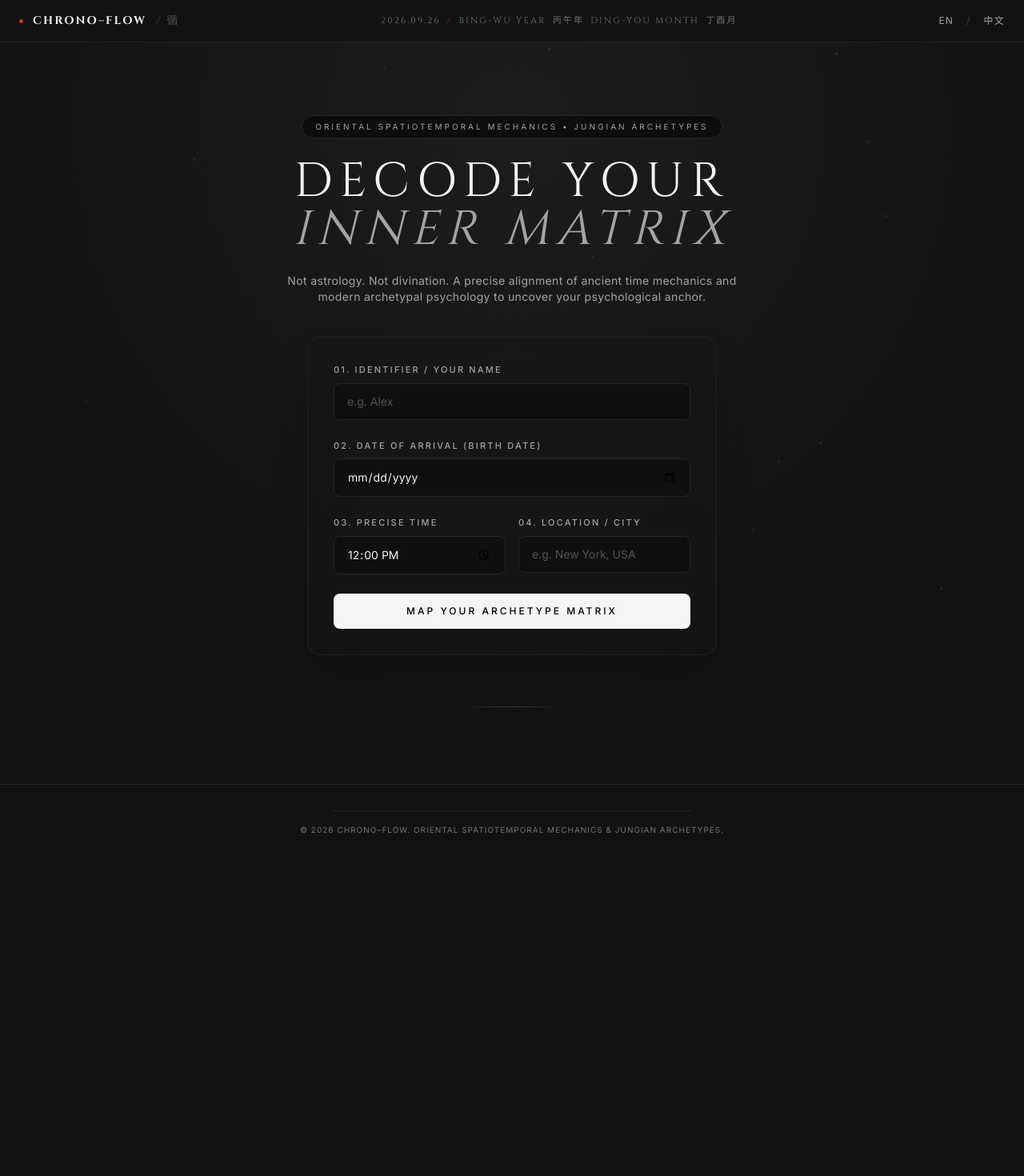
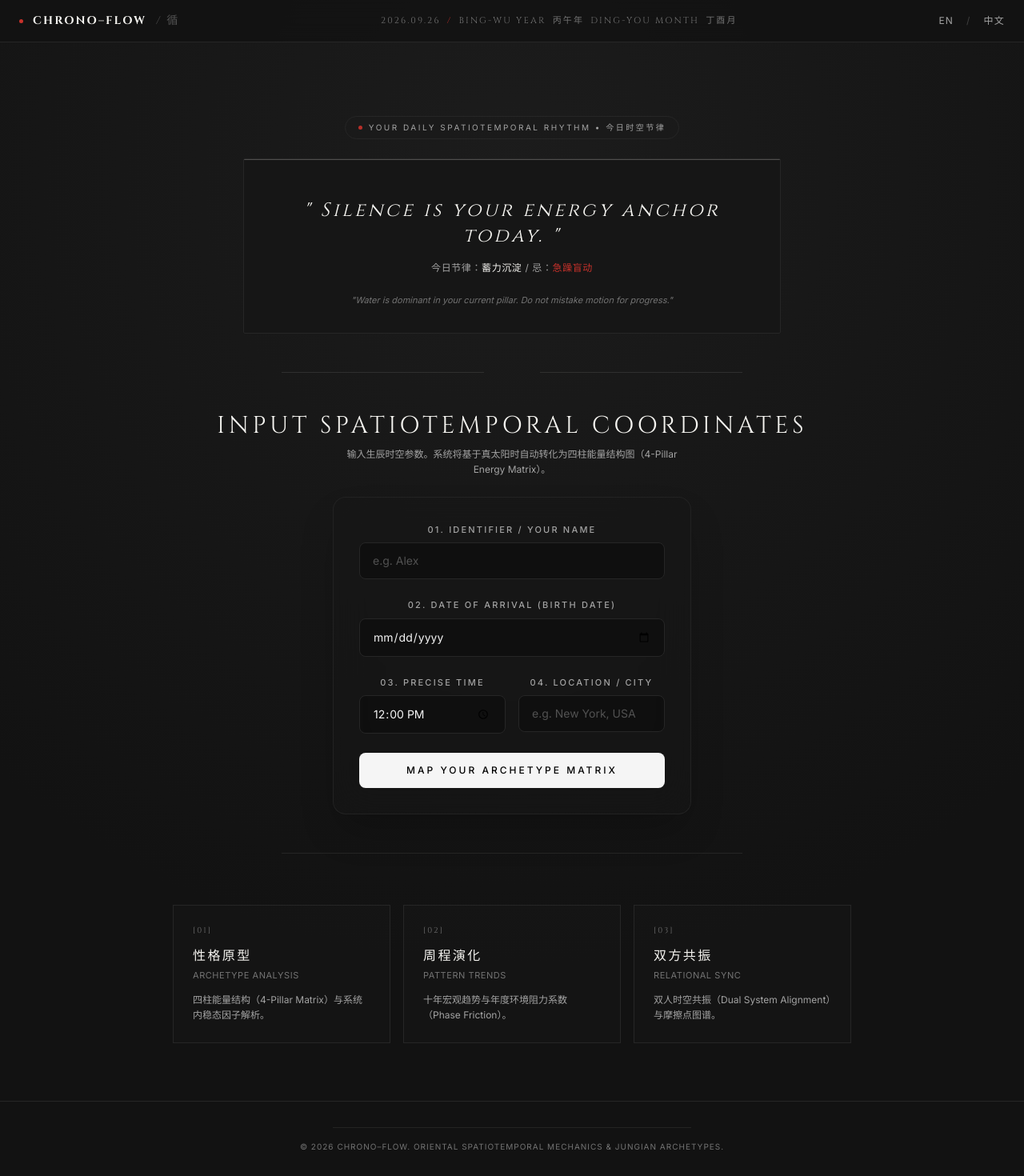
Before and after one commit to wxu198024-art/chrono-flow, a Next.js app: page / in a window 1280 px wide. Shown: the top 1470 px of the page at 80% size. Before the commit the page ends 1077 px from the top, so only its background shows below. Built offline with nearby package versions, Linux system fonts and the light colour scheme.

Commit message:
Update page.tsx

```diff
--- a/app/page.tsx
+++ b/app/page.tsx
@@ -1,34 +1,99 @@
-import InkBackground from '@/components/InkBackground';
+import React from 'react';
 import BirthForm from '@/components/BirthForm';
 
 export default function HomePage() {
   return (
-    <div className="relative min-h-[85vh] flex flex-col items-center justify-center px-6 py-12">
+    <div className="max-w-4xl mx-auto px-6 py-6 space-y-12">
 
-      {/* 水墨/爻线 Canvas 背景 */}
-      <InkBackground />
-
-      {/* Hero 区域：高冷极简标题 */}
-      <div className="relative z-10 text-center max-w-3xl mx-auto space-y-6 mb-10">
-        <div className="inline-block border border-neutral-800 bg-neutral-950/80 px-4 py-1.5 rounded-full text-[10px] tracking-[0.3em] uppercase text-neutral-400">
-          Oriental Spatiotemporal Mechanics • Jungian Archetypes
+      {/* 模块 1：YOUR DAILY RHYTHM (今日时空节律) */}
+      <section className="text-center space-y-6 pt-6">
+        <div className="inline-flex items-center space-x-2 border border-[#262626] bg-[#1a1a1a]/50 px-4 py-1.5 rounded-full text-[10px] tracking-[0.25em] text-neutral-400 uppercase">
+          <span className="cinnabar-dot animate-pulse"></span>
+          <span>Your Daily Spatiotemporal Rhythm • 今日时空节律</span>
         </div>
 
-        <h1 className="font-serif-title text-4xl sm:text-6xl font-normal tracking-[0.15em] leading-tight text-neutral-100">
-          DECODE YOUR <br />
-          <span className="italic font-light text-neutral-400">INNER MATRIX</span>
-        </h1>
+        {/* 极简深度提示卡片 */}
+        <div className="p-8 border border-[#262626] bg-[#161616] rounded-sm max-w-2xl mx-auto space-y-4 relative overflow-hidden">
+          <div className="absolute top-0 left-0 w-full yao-yang"></div>
 
-        <p className="text-xs sm:text-sm text-neutral-400 max-w-xl mx-auto leading-relaxed tracking-wide">
-          Not astrology. Not divination. A precise alignment of ancient time mechanics and modern archetypal psychology to uncover your psychological anchor.
-        </p>
-      </div>
+          <p className="font-serif-title text-xl md:text-2xl text-[#F5F4F0] italic tracking-wide">
+            " Silence is your energy anchor today. "
+          </p>
+          <p className="text-xs text-neutral-400 tracking-wider">
+            今日节律：<span className="text-[#F5F4F0]">蓄力沉淀</span> / 忌：<span className="text-[#C8322B]">急躁盲动</span>
+          </p>
 
-      {/* 生辰表单 */}
-      <BirthForm />
+          <div className="pt-2 text-[11px] text-neutral-500 italic">
+            "Water is dominant in your current pillar. Do not mistake motion for progress."
+          </div>
+        </div>
+      </section>
 
-      {/* 底部极细爻线装饰 */}
-      <div className="mt-16 w-32 h-[1px] bg-gradient-to-r from-transparent via-neutral-700 to-transparent"></div>
+      {/* 阴爻分割线 */}
+      <div className="yao-yin max-w-xl mx-auto opacity-40"></div>
+
+      {/* 模块 2：输入时空坐标 (Spatiotemporal Coordinates) */}
+      <section className="space-y-6 text-center">
+        <div className="space-y-2">
+          <h2 className="font-serif-title text-2xl md:text-3xl text-[#F5F4F0] uppercase">
+            Input Spatiotemporal Coordinates
+          </h2>
+          <p className="text-xs text-neutral-400 max-w-md mx-auto leading-relaxed">
+            输入生辰时空参数。系统将基于真太阳时自动转化为四柱能量结构图（4-Pillar Energy Matrix）。
+          </p>
+        </div>
+
+        {/* 生辰表单挂载区 */}
+        <div className="max-w-md mx-auto">
+          <BirthForm />
+        </div>
+      </section>
+
+      {/* 阳爻分割线 */}
+      <div className="yao-yang max-w-xl mx-auto opacity-30"></div>
+
+      {/* 模块 3：三大核心分析维度看板 */}
+      <section className="grid grid-cols-1 md:grid-cols-3 gap-4 pt-4">
+        {[
+          {
+            num: '01',
+            title: '性格原型',
+            en: 'Archetype Analysis',
+            desc: '四柱能量结构（4-Pillar Matrix）与系统内稳态因子解析。',
+          },
+          {
+            num: '02',
+            title: '周程演化',
+            en: 'Pattern Trends',
+            desc: '十年宏观趋势与年度环境阻力系数（Phase Friction）。',
+          },
+          {
+            num: '03',
+            title: '双方共振',
+            en: 'Relational Sync',
+            desc: '双人时空共振（Dual System Alignment）与摩擦点图谱。',
+          },
+        ].map((item, idx) => (
+          <div
+            key={idx}
+            className="p-6 border border-[#262626] bg-[#161616]/60 hover:border-neutral-500 transition-all duration-300 group relative"
+          >
+            <div className="text-[10px] stems-matrix mb-3 group-hover:text-[#C8322B] transition-colors">
+              [{item.num}]
+            </div>
+            <h3 className="font-serif-title text-base text-[#F5F4F0] mb-1">
+              {item.title}
+            </h3>
+            <div className="text-[11px] text-neutral-500 uppercase tracking-wider mb-3">
+              {item.en}
+            </div>
+            <p className="text-xs text-neutral-400 leading-relaxed">
+              {item.desc}
+            </p>
+          </div>
+        ))}
+      </section>
+
     </div>
   );
 }
```
